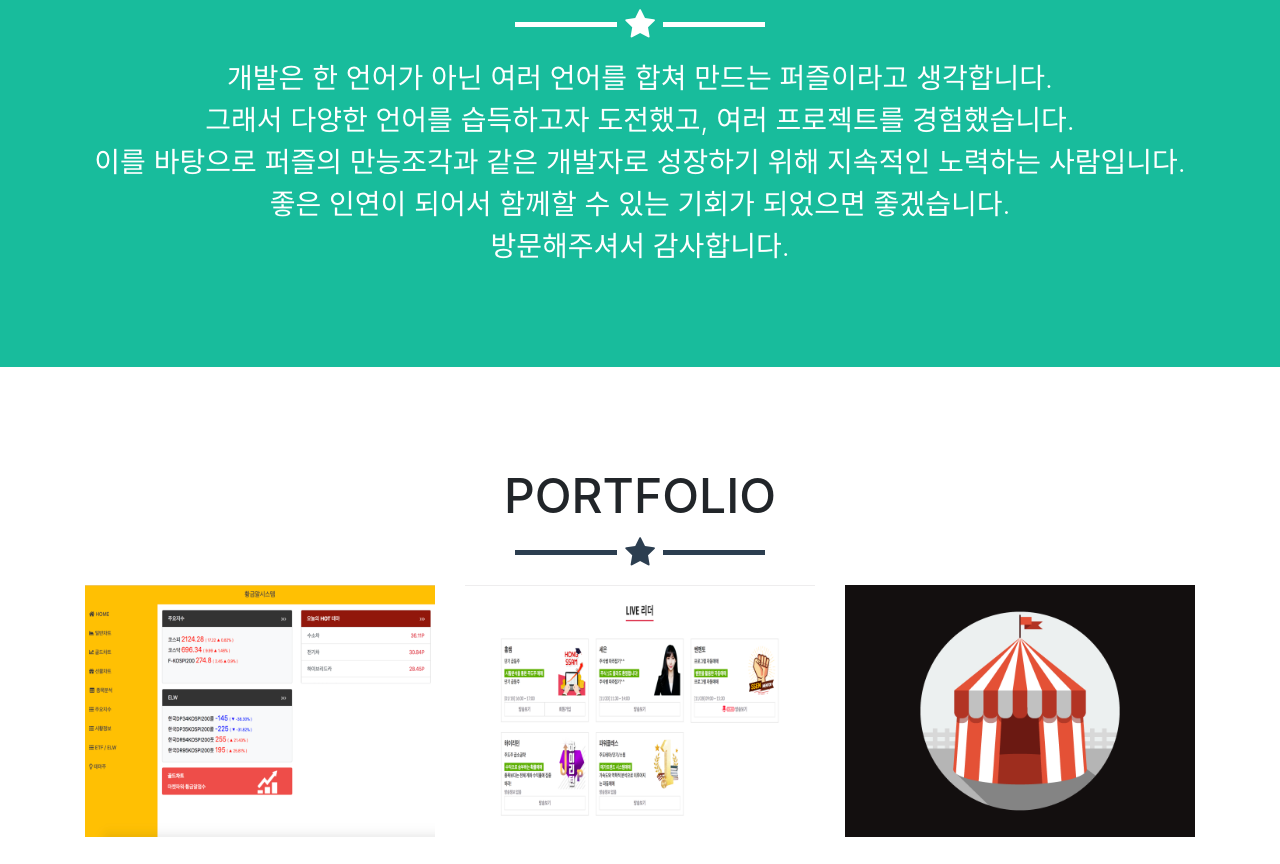
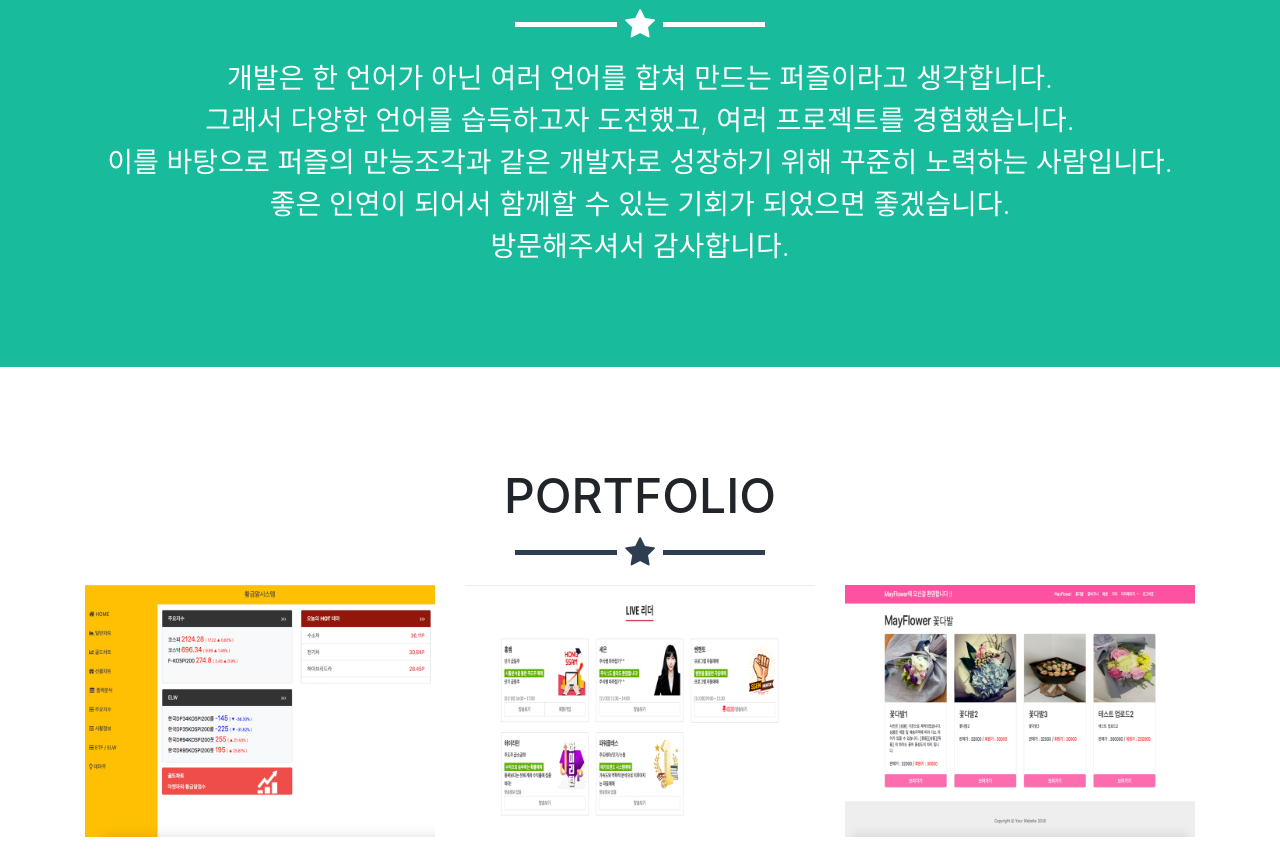
Before and after one commit to Sung-hee/Sung-hee.github.io, a website with bundled scripts: page index.html in a window 1280 px wide. Shown: the part 593-1457 px from the top of the page. Built offline with nearby package versions, Linux system fonts and the light colour scheme.

Commit message:
소개 문구 수정 및 포토폴리오 미완성 제거

```diff
--- a/index.html
+++ b/index.html
@@ -57,7 +57,7 @@
         <div class="intro-text">
           <span class="name">김성희</span>
           <hr class="star-light">
-          <span class="skills">개발은 한 언어가 아닌 여러 언어를 합쳐 만드는 퍼즐이라고 생각합니다. <br/>그래서 다양한 언어를 습득하고자 도전했고, 여러 프로젝트를 경험했습니다. <br/> 이를 바탕으로 퍼즐의 만능조각과 같은 개발자로 성장하기 위해 지속적인 노력하는 사람입니다. <br/> 좋은 인연이 되어서 함께할 수 있는 기회가 되었으면 좋겠습니다. <br/>방문해주셔서 감사합니다. </span>
+          <span class="skills">개발은 한 언어가 아닌 여러 언어를 합쳐 만드는 퍼즐이라고 생각합니다. <br/>그래서 다양한 언어를 습득하고자 도전했고, 여러 프로젝트를 경험했습니다. <br/> 이를 바탕으로 퍼즐의 만능조각과 같은 개발자로 성장하기 위해 꾸준히 노력하는 사람입니다. <br/> 좋은 인연이 되어서 함께할 수 있는 기회가 되었으면 좋겠습니다. <br/>방문해주셔서 감사합니다. </span>
         </div>
       </div>
     </header>
@@ -88,7 +88,7 @@
               <img class="img-fluid" src="img/portfolio/suik/suik-index.png" alt="">
             </a>
           </div>
-          <div class="col-sm-4 portfolio-item">
+          <!-- <div class="col-sm-4 portfolio-item">
             <a class="portfolio-link" href="#portfolioModal3" data-toggle="modal">
               <div class="caption">
                 <div class="caption-content">
@@ -97,7 +97,7 @@
               </div>
               <img class="img-fluid" src="img/portfolio/circus.png" alt="">
             </a>
-          </div>
+          </div> -->
           <div class="col-sm-4 portfolio-item">
             <a class="portfolio-link" href="#portfolioModal6" data-toggle="modal">
               <div class="caption">
```
